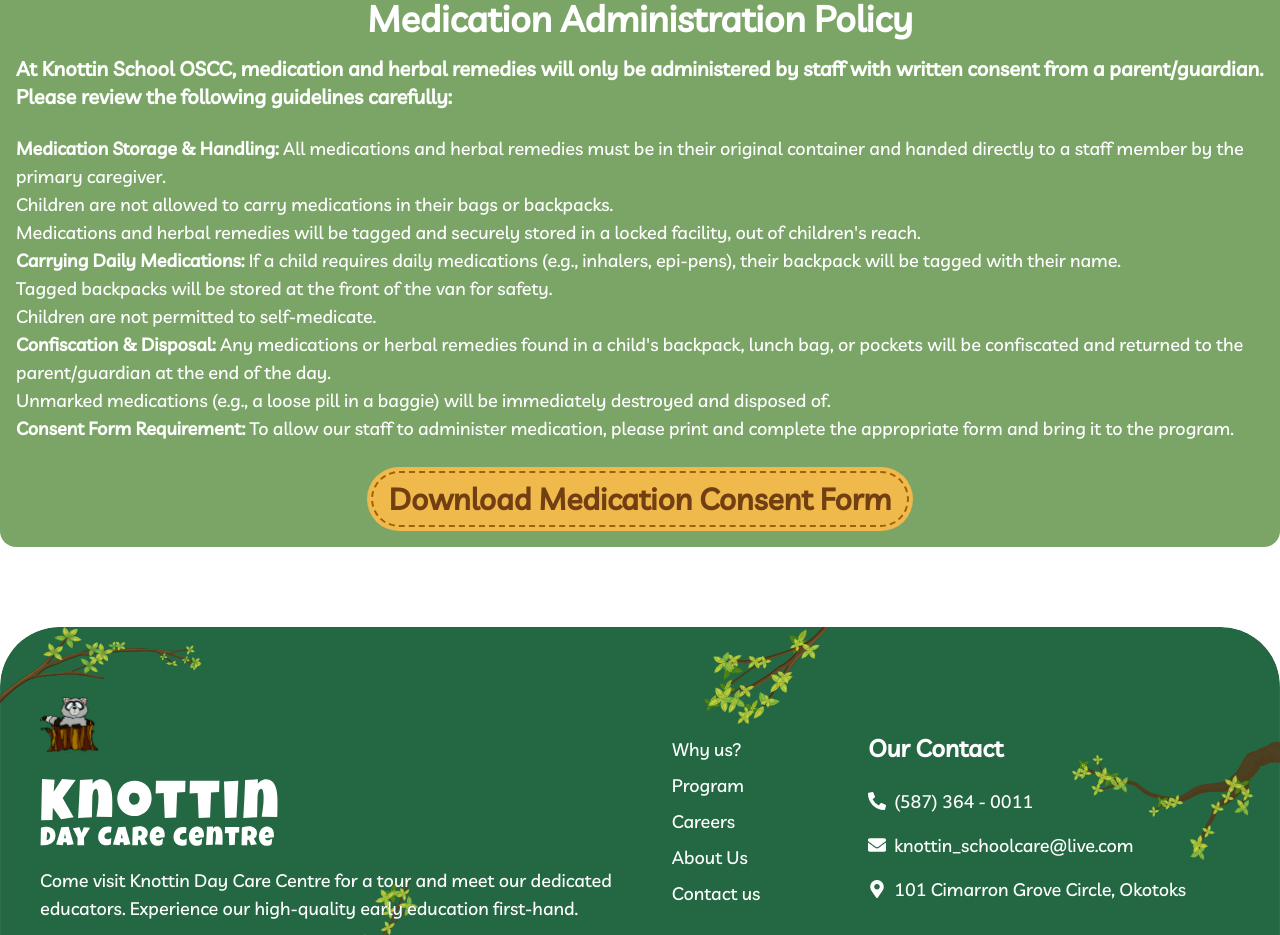
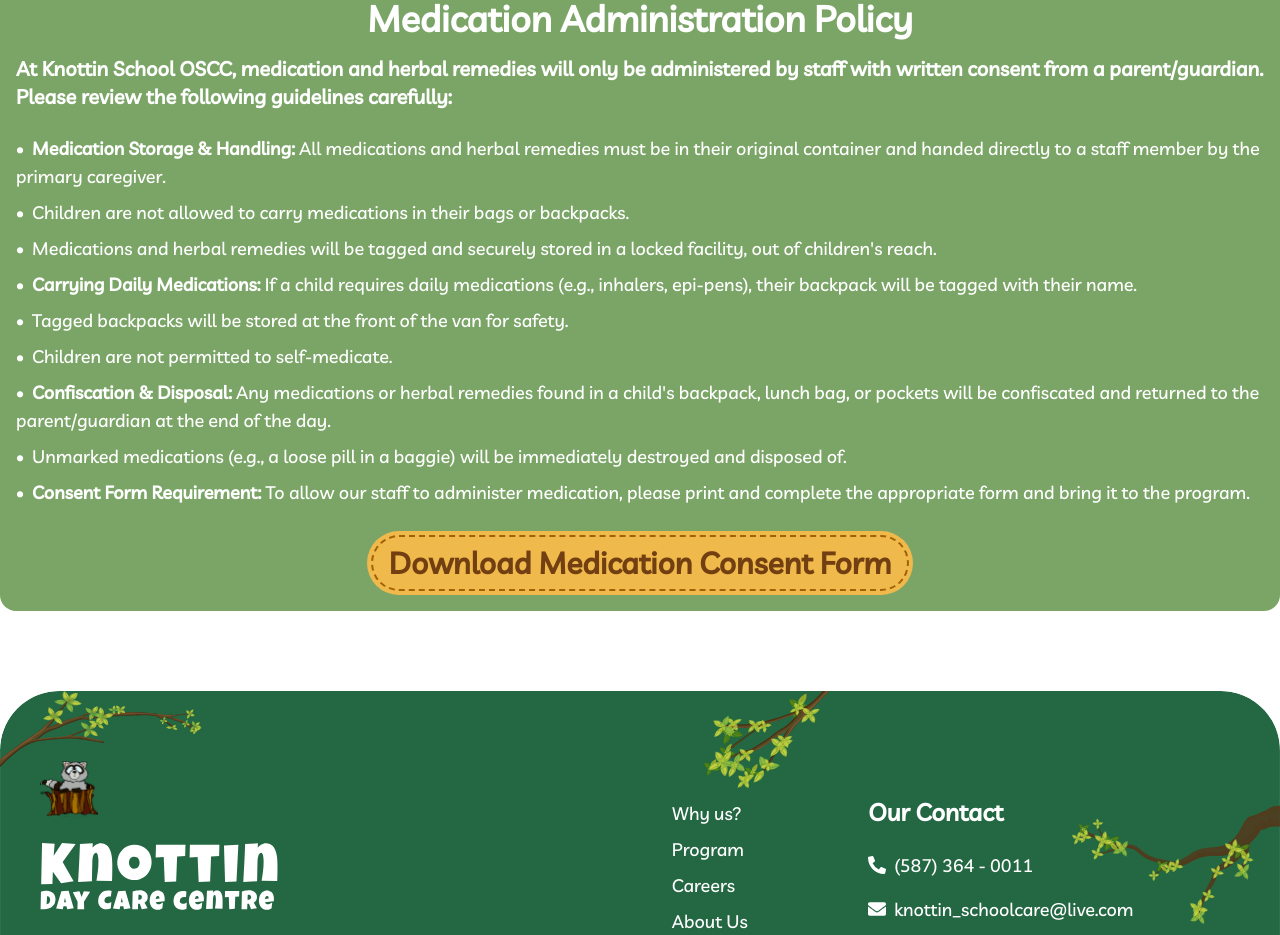
Before and after one commit to darshilkantaria11/k-school, a Next.js app: page /osc in a window 1280 px wide. Shown: the part 3880-4815 px from the top of the page. Built offline with nearby package versions, Linux system fonts and the light colour scheme.

Commit message:
optimized

```diff
--- a/app/layout.js
+++ b/app/layout.js
@@ -18,7 +18,7 @@
 export const metadata = {
   title: "Knottin Daycare Centre - Best Preschool in Okotoks, Canada",
   description: "Knottin Daycare Centre in Okotoks, Canada, provides a safe and nurturing environment for early childhood education. Enroll your child today!",
-  keywords: "preschool in Okotoks, daycare in Okotoks, Knottin Daycare Centre, early childhood education, Canada daycare",
+  keywords: "preschool in Okotoks, daycare in Okotoks, Knottin Daycare Centre, early childhood education, Canada daycare, Knottin Daycare Centre in Okotoks",
   authors: [{ name: "Knottin Daycare Centre", url: "https://knottindaycarecentre.com" }],
   applicationName: "Knottin Daycare Centre",
   viewport: "width=device-width, initial-scale=1",
--- a/app/nopage/osc/osc4.jsx
+++ b/app/nopage/osc/osc4.jsx
@@ -112,20 +112,21 @@
                     </p>
 
                     {/* Policy Details */}
-                    <div className="text-lg md:text-lg text-white font-normal mb-6">
-                        <p><strong>Medication Storage & Handling:</strong> All medications and herbal remedies must be in their original container and handed directly to a staff member by the primary caregiver.</p>
-                        <p>Children are not allowed to carry medications in their bags or backpacks.</p>
-                        <p>Medications and herbal remedies will be tagged and securely stored in a locked facility, out of children&apos;s reach.</p>
+                    <div className="text-lg md:text-lg text-white font-normal mb-6 space-y-2 ">
+                        <p className="before:content-['•'] before:mr-2"><strong>Medication Storage & Handling:</strong> All medications and herbal remedies must be in their original container and handed directly to a staff member by the primary caregiver.</p>
+                        <p className="before:content-['•'] before:mr-2">Children are not allowed to carry medications in their bags or backpacks.</p>
+                        <p className="before:content-['•'] before:mr-2">Medications and herbal remedies will be tagged and securely stored in a locked facility, out of children&apos;s reach.</p>
 
-                        <p><strong>Carrying Daily Medications:</strong> If a child requires daily medications (e.g., inhalers, epi-pens), their backpack will be tagged with their name.</p>
-                        <p>Tagged backpacks will be stored at the front of the van for safety.</p>
-                        <p>Children are not permitted to self-medicate.</p>
+                        <p className="before:content-['•'] before:mr-2"><strong>Carrying Daily Medications:</strong> If a child requires daily medications (e.g., inhalers, epi-pens), their backpack will be tagged with their name.</p>
+                        <p className="before:content-['•'] before:mr-2">Tagged backpacks will be stored at the front of the van for safety.</p>
+                        <p className="before:content-['•'] before:mr-2">Children are not permitted to self-medicate.</p>
 
-                        <p><strong>Confiscation & Disposal:</strong> Any medications or herbal remedies found in a child&apos;s backpack, lunch bag, or pockets will be confiscated and returned to the parent/guardian at the end of the day.</p>
-                        <p>Unmarked medications (e.g., a loose pill in a baggie) will be immediately destroyed and disposed of.</p>
+                        <p className="before:content-['•'] before:mr-2"><strong>Confiscation & Disposal:</strong> Any medications or herbal remedies found in a child&apos;s backpack, lunch bag, or pockets will be confiscated and returned to the parent/guardian at the end of the day.</p>
+                        <p className="before:content-['•'] before:mr-2">Unmarked medications (e.g., a loose pill in a baggie) will be immediately destroyed and disposed of.</p>
 
-                        <p><strong>Consent Form Requirement:</strong> To allow our staff to administer medication, please print and complete the appropriate form and bring it to the program.</p>
+                        <p className="before:content-['•'] before:mr-2"><strong>Consent Form Requirement:</strong> To allow our staff to administer medication, please print and complete the appropriate form and bring it to the program.</p>
                     </div>
+
 
                     {/* PDF Download Button */}
                     <div className="flex justify-center">
```
Also changed, not shown: app/nopage/home/home5.jsx (+6 -6 lines).
